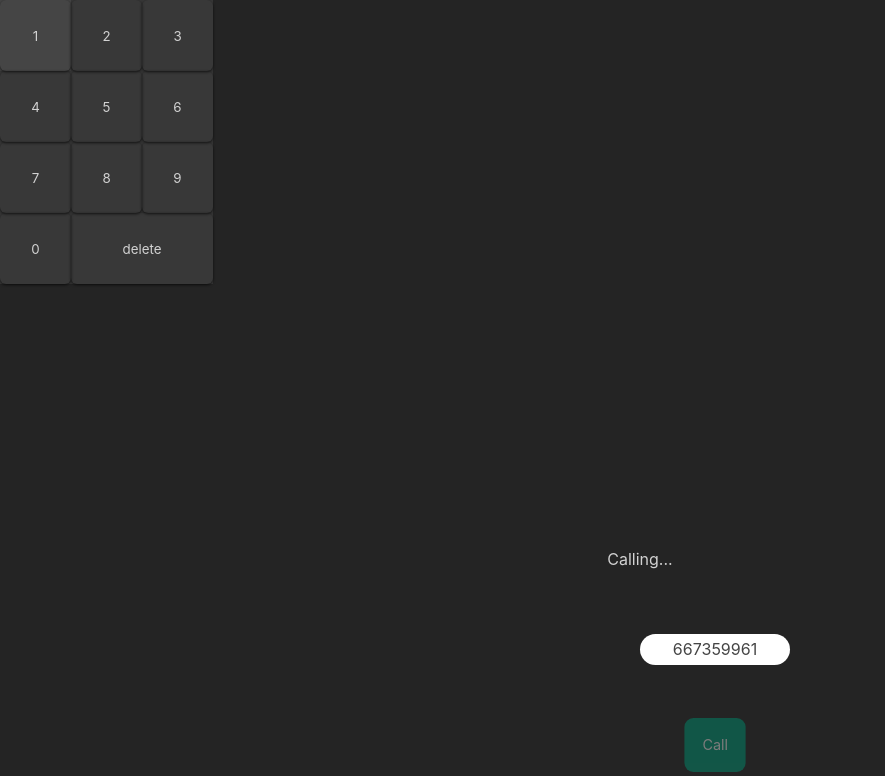
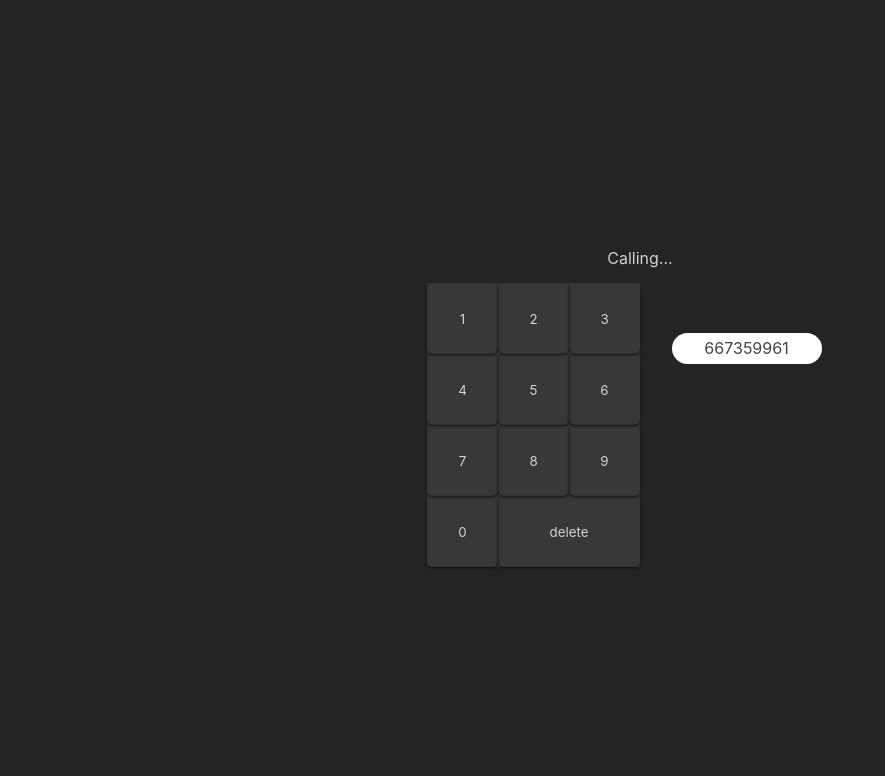
Before and after one commit to MarinaNaM/202205-W04CH04_Marina-Navarrete, a React (Create React App) app: page / in a window 1280 px wide. Shown: the top 776 px of the page, without its empty margins (0-885 px from the left). Built offline with nearby package versions, Linux system fonts and the light colour scheme.

Commit message:
Create Actions and Action components files

```diff
--- a/public/index.html
+++ b/public/index.html
@@ -23,14 +23,6 @@
             <span class="message">Calling...</span>
             <main class="phone">
                 <div class="keyboard-container"></div>
-                <div class="actions">
-                    <span class="number">667359961</span>
-                    <!-- El botón de llamar debe tener la clase "activo" cuando -->
-                    <!-- el número de teléfono tiene 9 cifras -->
-                    <a href="#" class="call">Call</a>
-                    <!-- Sólo se tiene que ver un botón u otro -->
-                    <a href="#" class="hang active">Hang</a>
-                </div>
             </main>
         </div>
     </body>
--- a/src/components/Actions.tsx
+++ /dev/null
@@ -1,5 +0,0 @@
-import React from 'react';
-
-export function Actions() {
-    return <></>;
-}
--- /dev/null
+++ b/src/components/actions/Actions.tsx
@@ -0,0 +1,14 @@
+import React from 'react';
+import { Action } from '../Action';
+
+export function Actions() {
+    return (
+        <div className="actions">
+            <span className="number">667359961</span>
+
+            <Action></Action>
+
+            <Action></Action>
+        </div>
+    );
+}
--- a/src/components/app/App.tsx
+++ b/src/components/app/App.tsx
@@ -1,11 +1,20 @@
 import React from 'react';
+import { Actions } from '../actions/Actions';
 import { Keyboard } from '../Keyboard/Keyboard';
 import './App.css';
 
 function App() {
     return (
         <div className="App">
-            <Keyboard></Keyboard>
+            <div className="container">
+                <span className="message">Calling...</span>
+                <main className="phone">
+                    <div className="keyboard-container">
+                        <Keyboard></Keyboard>
+                    </div>
+                    <Actions></Actions>
+                </main>
+            </div>
         </div>
     );
 }
```
Also changed, not shown: src/components/action/action.tsx (added, +7 -0 lines), 1 other file (tests, documents, lock files or other folders).
